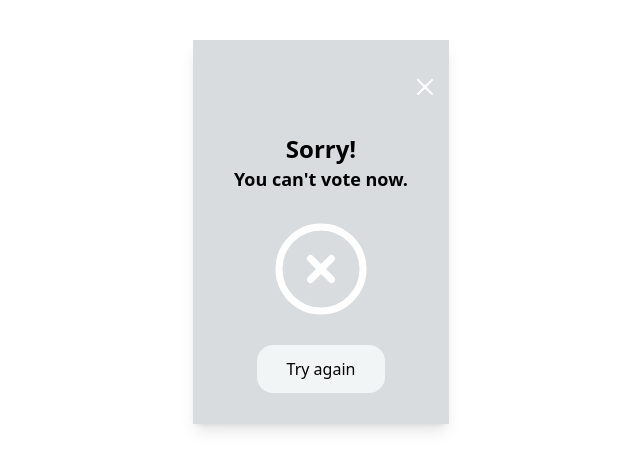
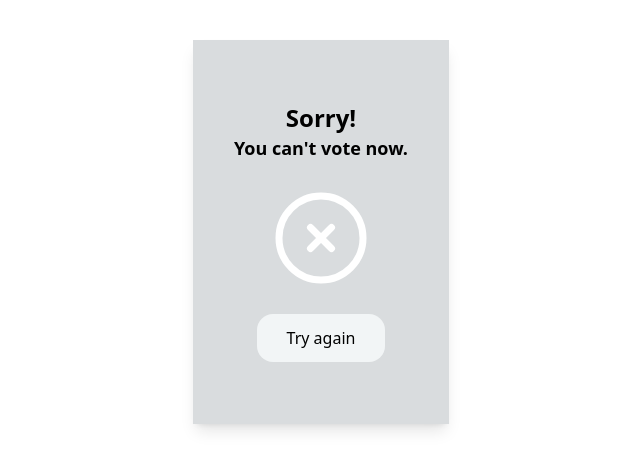
Before and after one commit to nakayizakevina/Final_year_project, a website: page E-voting/fail.html in a window 1280 px wide. Shown: the whole page, without its empty margins (319-959 px from the left). Drawn offline with Linux system fonts and the light colour scheme.

Commit message:
I have removed the cancel icon

```diff
--- a/E-voting/fail.html
+++ b/E-voting/fail.html
@@ -11,23 +11,6 @@
     <main
     class="w-64 h-96 flex flex-col justify-evenly bg-grey-600 shadow-lg"
   >
-    <div class="w-full flex justify-end pr-2">
-      <svg
-        class="fill-current text-white"
-        xmlns="http://www.w3.org/2000/svg"
-        width="32"
-        height="32"
-        viewBox="0 0 24 24"
-      >
-        <path
-          stroke="currentColor"
-          stroke-linecap="round"
-          stroke-linejoin="round"
-          stroke-width="1.5"
-          d="M6.758 17.243L12.001 12m5.243-5.243L12 12m0 0L6.758 6.757M12.001 12l5.243 5.243"
-        />
-      </svg>
-    </div>
     <div class="w-full flex flex-col gap-5 justify-start items-center">
       <div class="w-full flex flex-col items-center">
         <h1 class="font-bold text-2xl text-black-900">Sorry!</h1>
```
